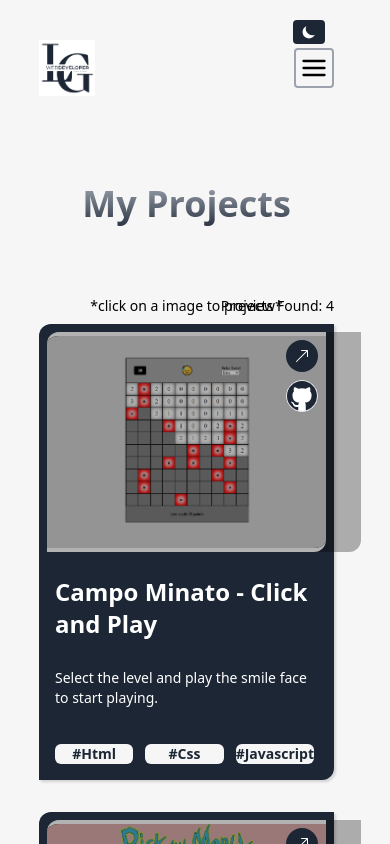
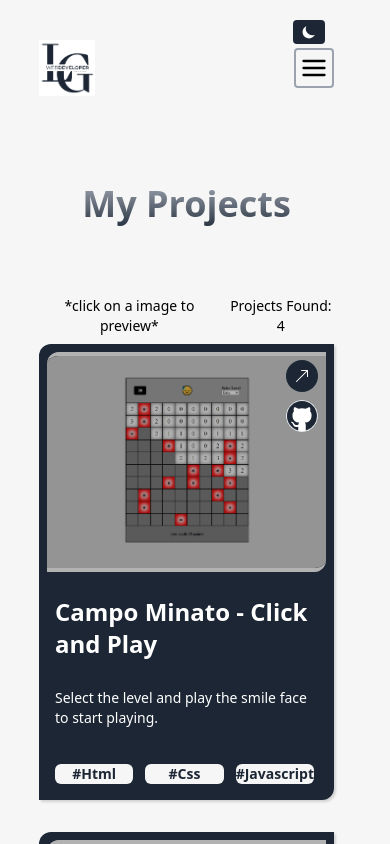
Before and after one commit to Leograzioli/Portfoglio, a React (Vite) app: page /projects in a window 390 px wide. Built offline with nearby package versions, Linux system fonts and the light colour scheme.

Commit message:
fix css projects

```diff
--- a/src/App.jsx
+++ b/src/App.jsx
@@ -15,7 +15,7 @@ function App() {
 
       <BrowserRouter>
 
-        <header className='px-[10%] w-[calc(100%-17px)] bg-primary dark:bg-primary-dark z-20 fixed ms_shadow-b'>
+        <header className='px-[10%] w-[calc(100%-17px)] bg-primary dark:bg-primary-dark z-20 fixed shadow-[0_8px_6px_-4px_rgba(246,246,246,1)] dark:shadow-[0_8px_6px_-4px_rgba(28,38,52,1)]'>
           <AppHeader />
         </header>
 
--- a/src/index.css
+++ b/src/index.css
@@ -9,3 +9,6 @@
 .ms_shadow-b {
     box-shadow: 0 8px 6px -4px #f6f6f6;
 }
+.ms_shadow-bd {
+    box-shadow: 0 8px 6px -4px #1c2634;
+}
--- a/src/pages/AppProjects.jsx
+++ b/src/pages/AppProjects.jsx
@@ -24,9 +24,9 @@ export default function () {
             <section id='projects' className='max-w-[1200px] mx-auto mt-12'>
                 <h2 className='text-4xl text-center sm:text-start text-transparent bg-clip-text bg-gradient-to-t from-primary-dark to-secondary dark:bg-gradient-to-b dark:from-white dark:to-secondary font-bold pb-2'>My Projects</h2>
 
-                <div className='mt-16 text-center dark:text-white text-sm relative'>
+                <div className='mt-16 flex justify-center gap-x-2 md:block text-center dark:text-white text-sm relative'>
                     <p>*click on a image to preview*</p>
-                    <p className='absolute right-0 top-0'>Projects Found: {projects.length}</p>
+                    <p className='md:absolute right-0 top-0'>Projects Found: {projects.length}</p>
                 </div>
 
                 <div className='grid grid-cols-1 gap-8 md:grid-cols-2 xl:grid-cols-3 mt-2 '>
@@ -39,9 +39,9 @@ export default function () {
                                 {project.github && <a href={project.github} target='_blank' className='absolute border right-4 top-14 text-3xl rounded-full bg-white text-primary-dark z-10 hover:scale-110'> <BsGithub /></a>}
 
                                 {/* image */}
-                                <div onClick={() => handleClick(project.imgPath)} className='rounded-tl-xl rounded-br-xl p-2 overflow-hidden'>
-                                    <img className='relative rounded-tl-xl rounded-br-xl border-b-4 border-t-4 border-white dark:border-primary-dark h-[220px] w-[314px] object-cover ' src={`${project.imgPath}`} alt="product" />
-                                    <div className='absolute top-2 h-[220px] w-[314px] rounded-tl-xl rounded-br-xl opacity-30 bg-black hover:opacity-0 transition-all'> </div>
+                                <div onClick={() => handleClick(project.imgPath)} className='relative rounded-tl-xl rounded-br-xl p-2 overflow-hidden'>
+                                    <img className=' rounded-tl-xl rounded-br-xl border-b-4 border-t-4 border-white dark:border-primary-dark h-[220px] w-[314px] object-cover ' src={`${project.imgPath}`} alt="product" />
+                                    <div className='absolute top-2 left-2 right-2 bottom-2  rounded-tl-xl rounded-br-xl opacity-30 bg-black hover:opacity-0 transition-all'> </div>
                                 </div>
 
                                 {/* description */}
```
